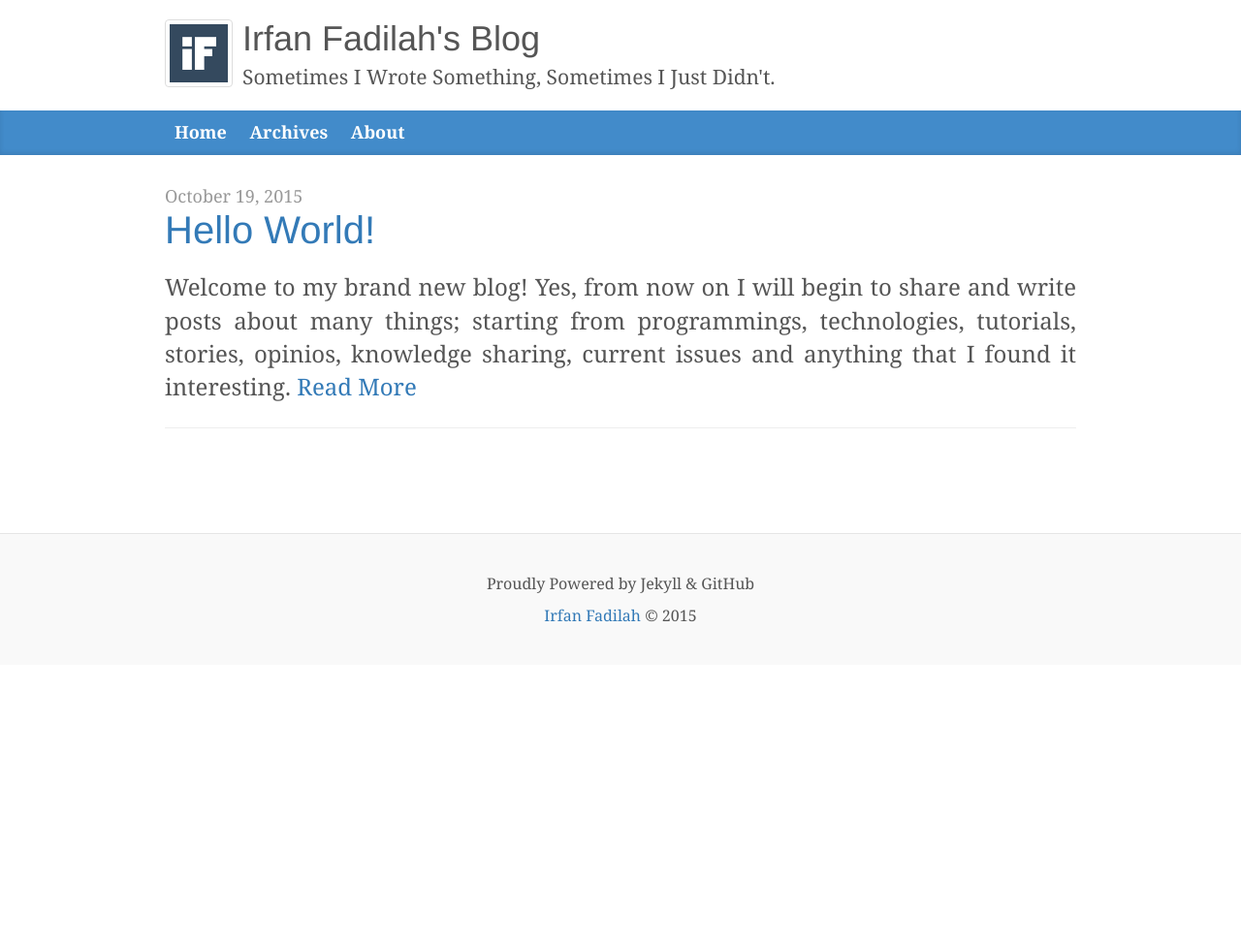
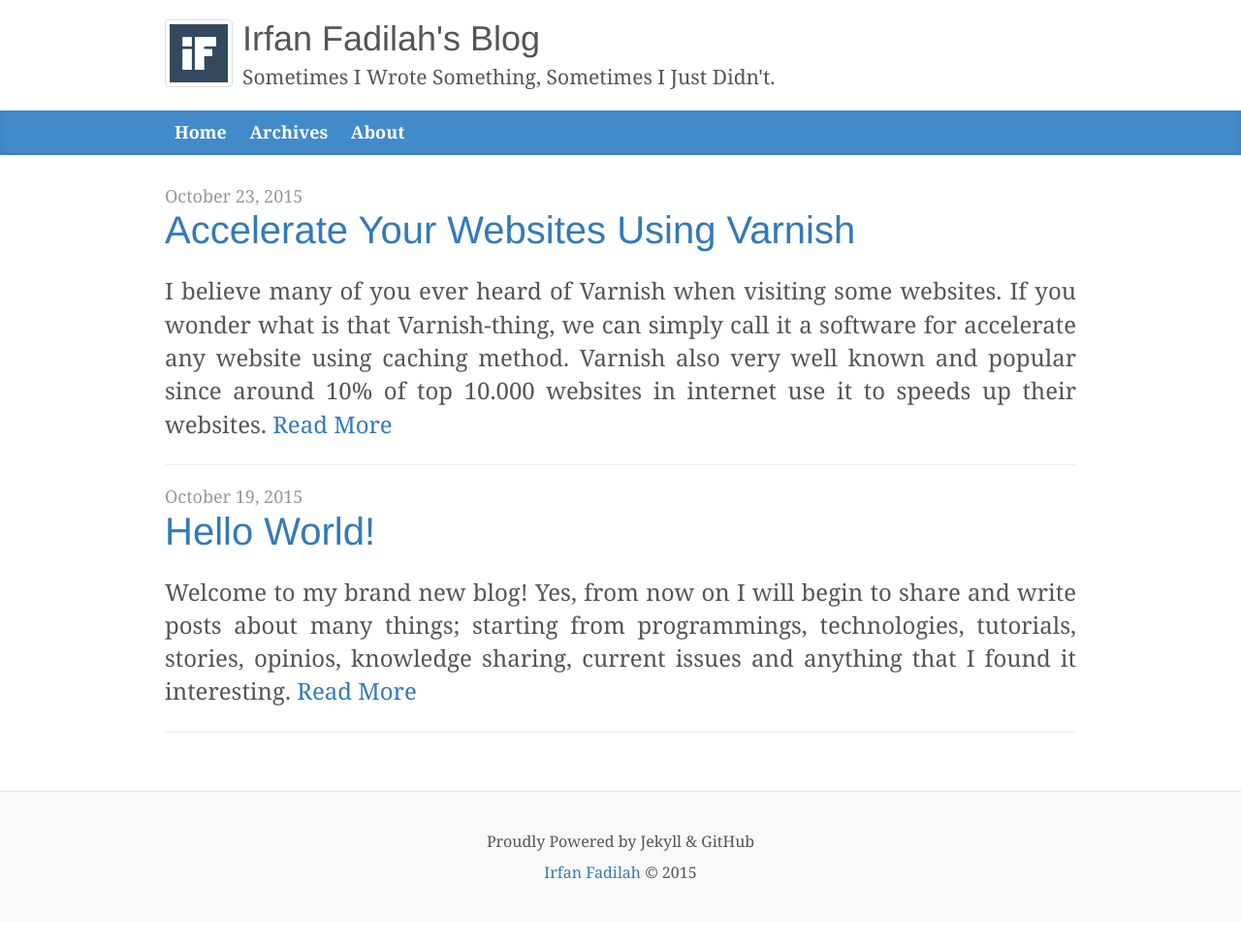
Before and after one commit to irfanfadilah/irfanfadilah.github.io, a Jekyll site: the page built from index.html, in a window 1280 px wide. Shown: the whole page at 97% size. Built offline with Jekyll 4.4.1, drawn with Linux system fonts in a browser that asks for light colours; the list of posts is cut into pages by our own code; before the commit the page ends 900 px from its top, so only the background shows below that.

Commit message:
publish post about varnish and fix paragraph css

```diff
--- /dev/null
+++ b/_posts/2015-10-23-speed-up-your-websites-using-varnish.html
@@ -0,0 +1,112 @@
+---
+published: true
+layout: post
+title: Accelerate Your Websites Using Varnish
+description: "I believe many of you ever heard of Varnish when visiting some websites. If you wonder what is that Varnish-thing, we can simply call it a software for accelerate any website using caching method. Varnish also very well known and popular since around 10% of top 10.000 websites in internet use it to speeds up their websites."
+---
+
+<span class="blog-post-meta">{{ page.date | date: "%B %d, %Y" }}</span>
+<h1 class="blog-post-title"><a href="{{ page.url }}">{{ page.title }}</a></h1>
+<div class="blog-post-content">
+  <p>
+    I believe many of you ever heard of Varnish when visiting some websites. If you wonder what is that Varnish-thing, we can simply call it a software for accelerate any website using caching method. Varnish also very well known and popular since around 10% of top 10.000 websites in internet use it to speeds up their websites.
+  </p>
+  <p>
+    The New York Times, The Guardian, The Hindu, Corriere della Sera, also social media and content sites such as Wikipedia, Facebook, Twitter, Vimeo, and Tumblr, they're all using Varnish. Pretty interesting, isn't it? Before we go any further, here's short explanation about Varnish from it's official website:
+  </p>
+  <blockquote>
+    Varnish Cache is a web application accelerator also known as a caching HTTP reverse proxy. You install it in front of any server that speaks HTTP and configure it to cache the contents. Varnish Cache is really, really fast. It typically speeds up delivery with a factor of 300-1000x, depending on your architecture.
+  </blockquote>
+  <p>
+    300-1000x faster, wow, imagine that speeds. In this post I will cover basic instalation and usage of Varnish based on my experience. Basically any Linux based OS with amd64 architecture are supported, however Ubuntu is more preferable. But please also note that Varnish only support LTS releases of Ubuntu, so we're gonna use 14.04 (Trusty Tahr) LTS. You can use local computer or VPS, the process is not that different though.
+  </p>
+  <h2>Installation</h2>
+{% highlight bash %}
+sudo apt-get install apt-transport-https
+curl https://repo.varnish-cache.org/GPG-key.txt | apt-key add -
+echo "deb https://repo.varnish-cache.org/ubuntu/ trusty varnish-4.1" >> /etc/apt/sources.list.d/varnish-cache.list
+sudo apt-get update
+sudo apt-get install varnish
+{% endhighlight %}
+  <p>
+    <span class="help-block">Note: If you get Permission Denied warnings for step 2 and 3, you might need to login as root using <code>sudo -i</code> and rerun the commands, when it's done, logout from root using <code>exit</code> command.</span>
+  </p>
+  <h2>Starting Varnish</h2>
+  <p>
+    You will see the printed log: "Starting HTTP accelerator varnishd ... done", it's mean Varnish is successfully installed and running. If not, try to run it manually using this command:
+  </p>
+{% highlight bash %}
+sudo service varnish start
+{% endhighlight %}
+  <p>
+    Then navigate to <a href="http://127.0.0.1:6081" target="_blank">http://127.0.0.1:6081</a> (change 127.0.0.1 with server IP address if you installed Varnish on VPS). You will probably see "503 Backend fetch failed" error message, it's because there's no web application being served up, since the default configuration will try to forward requests to a web application running on the same machine as Varnish was installed on. Varnish expects the web application to be exposed over http on port 8080.
+  </p>
+  <p>
+    Ok, now you get yourself Varnish, let's run your web app as usual, but try to run it on port 8080. In this case I will use a Ruby on Rails application, but you can use any platforms: Sinatra, Node, Meteor, etc.
+  </p>
+{% highlight bash %}
+rails s -p 8080
+{% endhighlight %}
+  <p>
+    Note that I specify port 8080 for the sake of Varnish. Now visit <a href="http://127.0.0.1:6081" target="_blank">http://127.0.0.1:6081</a> again in your browser and you should see your web app being served by Varnish, yay!
+  </p>
+  <p>
+    Well, it's something. But what if you want Varnish to point other port than 8080? Port 3000 for example, the default port for Rails app. You can do it by editing the configuration file, let's get back to our teminal and run:
+  </p>
+{% highlight bash %}
+sudo nano /etc/varnish/default.vcl
+{% endhighlight %}
+  <p>
+    <span class="help-block">You can replace <code>nano</code> with your favorite text editor like <code>gedit</code> or something like that.</span> After that, in configuration file you'll see something like this:
+  </p>
+<pre>
+vcl 4.0;
+
+backend default {
+  .host = "127.0.0.1";
+  .port = "8080";
+}
+</pre>
+  <p>
+    You change the host and port to point to your application, in this case, we will just change the port to "3000". When you done, save it then run this command to restart Varnish:
+  </p>
+{% highlight bash %}
+sudo service varnish reload
+{% endhighlight %}
+  <p>
+    Restart your Rails app and make sure to run on default port then open <a href="http://127.0.0.1:6081" target="_blank">http://127.0.0.1:6081</a> again to see it's now backed by Varnish on port 3000.
+  </p>
+  <h2>Put Varnish on Port 80</h2>
+  <p>
+    <span class="help-block">
+      If you use web servers such Nginx or Apache, you may skip this and continue read last section.
+    </span>
+  </p>
+  <p>
+    We already have Varnish running with our app, but if we installed it on VPS we may want to place Varnish on port 80. Let's put Varnish on the default HTTP port, 80. First, we need to stop Varnish with <code>sudo service varnish stop</code>. When it's successfully stopped, go to your terminal and fire <code>sudo nano /etc/default/varnish</code> to open Varish config file. You'll see something like:
+  </p>
+{% highlight bash %}
+DAEMON_OPTS="-a :6081 \
+             -T localhost:6082 \
+             -f /etc/varnish/default.vcl \
+             -S /etc/varnish/secret \
+             -s malloc,256m"
+{% endhighlight %}
+  <p>
+    Change <code>:6081</code> with <code>:80</code>, once the change is done, save the file and start Varnish with this command: <code>sudo service varnish start</code>. Now everyone accessing your public IP will be accessing through Varnish.
+  </p>
+  <h2>Cool, Now What?</h2>
+  <p>
+    You can also integrate Varnish with web servers like Nginx or Apache and make it to listen Varnish. The screnario might look like this: Nginx > Varnish > Rails App.
+  </p>
+  <p>
+    There's still lot of things you might want to discover, the first destination is the official website of course. You can find any informations you need there, documentations, books, news.
+  </p>
+  <hr>
+  <p>
+    Well, that's all for Varnish. I hope this article will be helpful for you and feel free to ask in comments box below if you have any questions. :)
+  </p>
+  <em>
+  References: <a href="https://www.varnish-cache.org/" target="_blank">Varnish Official Website</a> & <a href="https://en.wikipedia.org/" target="_blank">Wikipedia</a>
+  </em>
+</div>
--- a/stylesheets/irfan-fadilah-blog.css
+++ b/stylesheets/irfan-fadilah-blog.css
@@ -24,6 +24,11 @@ h6, .h6 {
   margin-top: 0;
   font-family: "Helvetica Neue", Helvetica, Arial, sans-serif;
   font-weight: normal;
+}
+
+blockquote, .help-block {
+  text-align: justify;
+  font-size: 18px;
 }
 
 /*
@@ -161,6 +166,7 @@ h6, .h6 {
 }
 .blog-post-content > p {
   text-align: justify;
+  margin-top: 1em;
   margin-bottom: 1em;
 }
 
```
